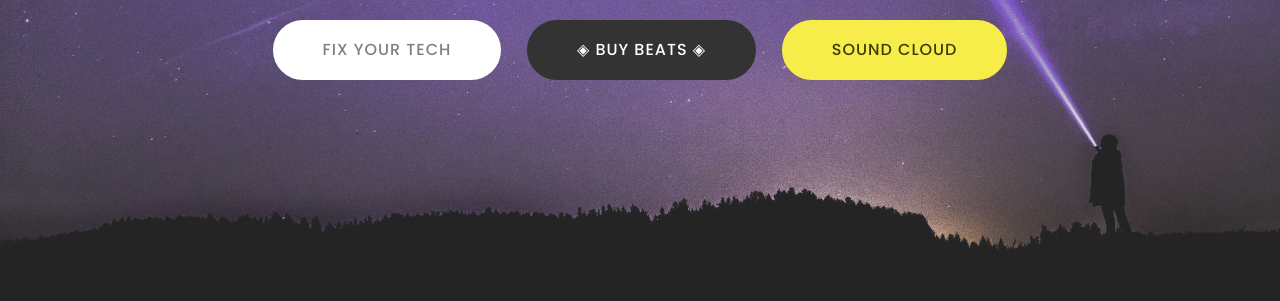
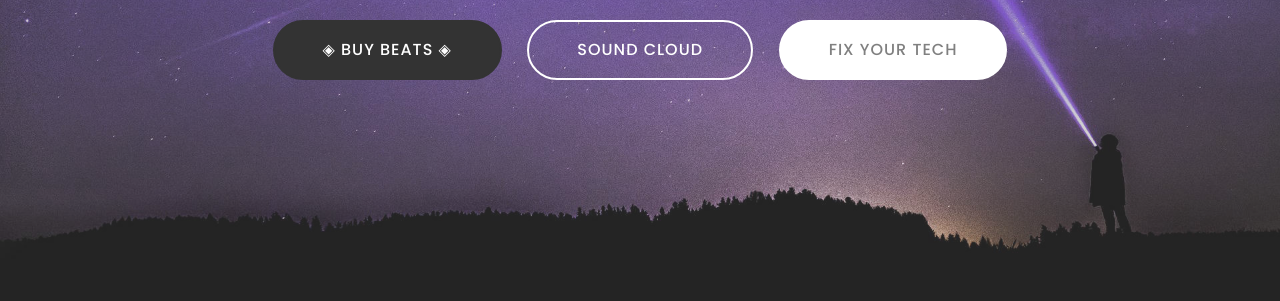
Before and after one commit to ogkb/ogkb.github.io, a plain HTML site: page index.html in a window 1280 px wide. Shown: the part 499-800 px from the top of the page. Drawn offline with nearby package versions, Linux system fonts and the light colour scheme.

Commit message:
create github pages

```diff
--- a/index.html
+++ b/index.html
@@ -35,8 +35,8 @@
                     OGKB.ORG</h1>
                 <h3 class="mbr-section-subtitle align-center mbr-light pb-3 mbr-fonts-style display-7">KB is here to help fix phone screens and help you get fresh beats.</h3>
                 <p class="mbr-text pb-3 mbr-fonts-style display-5">I'm the owner of <strong>Optical Gateway </strong>and a producer. We fix phones, <br>phone screens, computers, motherboards, and almost anything!<br>I'm known as&nbsp;<strong>KB</strong>, aka <em>krimsonbeat</em>, an online music personality. Buy my beats!</p>
-                <div class="mbr-section-btn"><a class="btn btn-md btn-white display-7" href="http://krimsonbeat.wordpress.com/repairs/">FIX YOUR TECH<br></a> <a class="btn btn-md btn-black display-7" href="https://krimsonbeat.wordpress.com/purchase/">◈ BUY BEATS ◈</a>
-                    <a class="btn btn-md btn-success display-7" href="http://soundcloud.com/krimsonbeat" target="_blank">SOUND CLOUD</a></div>
+                <div class="mbr-section-btn"><a class="btn btn-md btn-black display-7" href="http://krimsonbeat.wordpress.com/purchase/">◈ BUY BEATS ◈<br></a> <a class="btn btn-md btn-white-outline display-7" href="http://soundcloud.com/krimsonbeat">SOUND CLOUD</a>
+                    <a class="btn btn-md btn-white display-7" href="http://krimsonbeat.wordpress.com/repairs/" target="_blank">FIX YOUR TECH</a></div>
             </div>
         </div>
     </div>
@@ -44,7 +44,7 @@
 </section>
 
 
-  <section class="engine"><a href="https://mobiri.se/v">free html templates</a></section><script src="assets/web/assets/jquery/jquery.min.js"></script>
+  <section class="engine"><a href="https://mobiri.se/a">online site builder</a></section><script src="assets/web/assets/jquery/jquery.min.js"></script>
   <script src="assets/popper/popper.min.js"></script>
   <script src="assets/tether/tether.min.js"></script>
   <script src="assets/bootstrap/js/bootstrap.min.js"></script>
```
Also changed, not shown: 1 other file.
